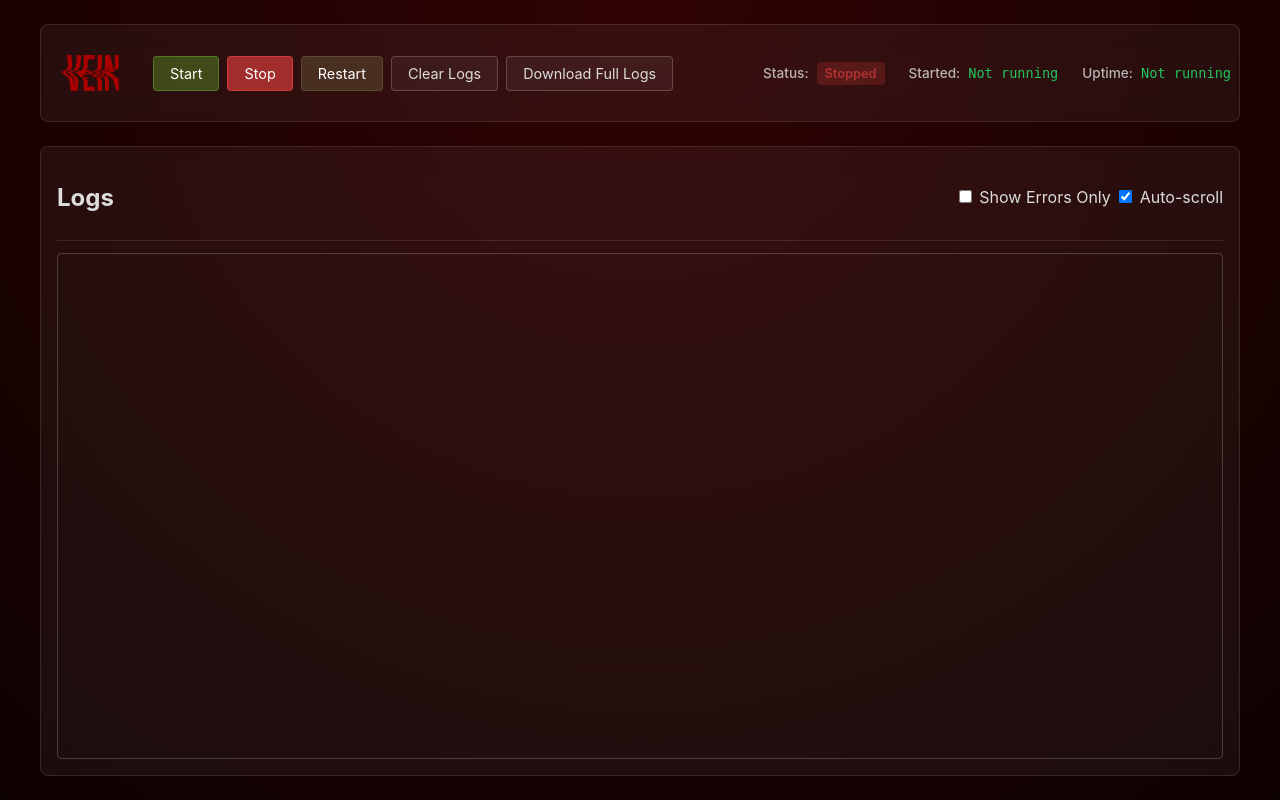
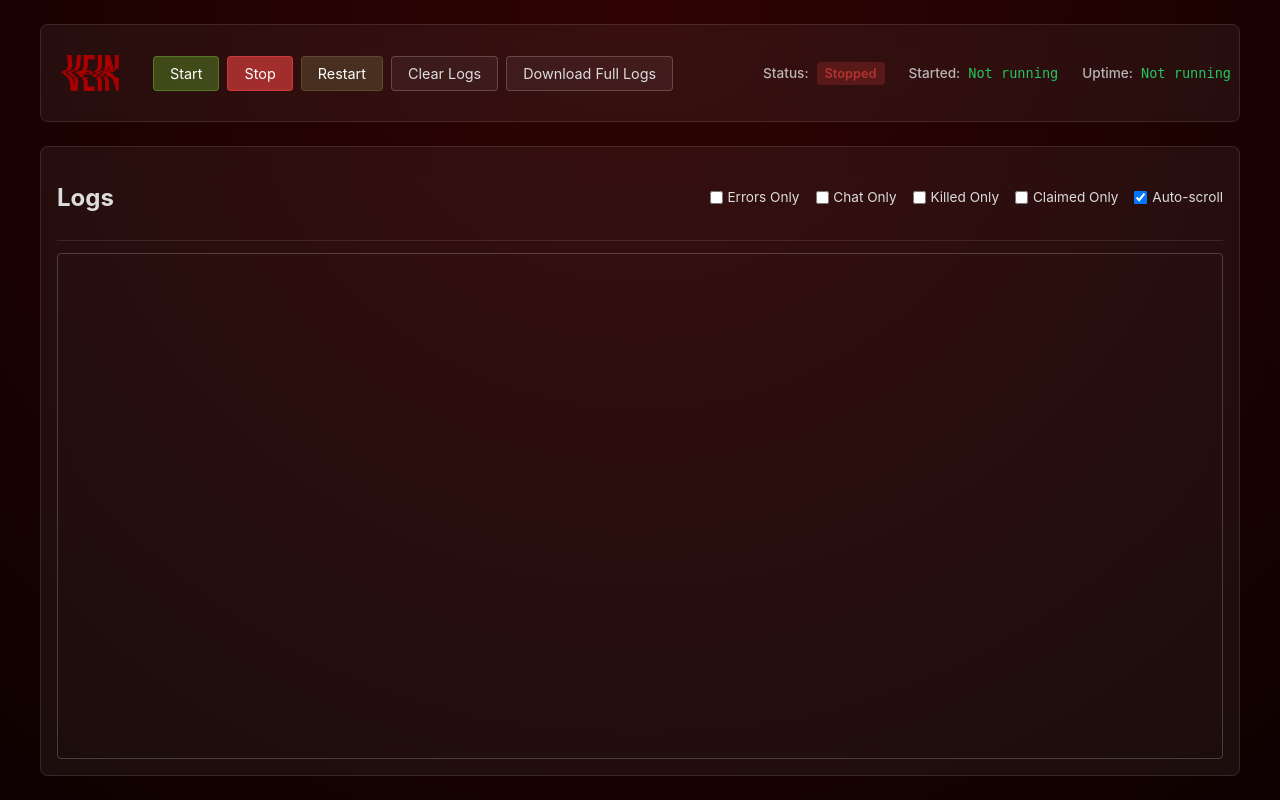
Before and after one commit to lennoknet/vein-server, a Flask app: page / in a window 1280 px wide. Run offline with Flask 3, Linux system fonts and the light colour scheme; data that the repository does not hold is empty.

Commit message:
Improve dashboard filters

```diff
--- a/dash/static/script.js
+++ b/dash/static/script.js
@@ -1,6 +1,9 @@
 const logsContainer = document.getElementById("logs");
 const autoScroll = document.getElementById("auto-scroll");
 const filterErrors = document.getElementById("filter-errors");
+const filterChat = document.getElementById("filter-chat");
+const filterKilled = document.getElementById("filter-killed");
+const filterClaimed = document.getElementById("filter-claimed");
 const statusBox = document.getElementById("restart-status");
 const dialog = document.getElementById("confirm-dialog");
 const confirmMessage = document.getElementById("confirm-message");
@@ -22,7 +25,18 @@ function highlightLog(line) {
   div.textContent = line;
 
   const lower = line.toLowerCase();
-  if (lower.includes("error")) {
+
+  // Check for different log types in priority order
+  if (lower.includes("logveinchat")) {
+    div.classList.add("log-line", "chat");
+    div.dataset.logType = "chat";
+  } else if (lower.includes("killed")) {
+    div.classList.add("log-line", "killed");
+    div.dataset.logType = "killed";
+  } else if (lower.includes("claimed")) {
+    div.classList.add("log-line", "claimed");
+    div.dataset.logType = "claimed";
+  } else if (lower.includes("error")) {
     div.classList.add("log-line", "error");
     div.dataset.logType = "error";
   } else if (lower.includes("warning") || lower.includes("warn")) {
@@ -40,13 +54,36 @@ function highlightLog(line) {
 
 function filterLogs() {
   const showErrorsOnly = filterErrors.checked;
+  const showChatOnly = filterChat.checked;
+  const showKilledOnly = filterKilled.checked;
+  const showClaimedOnly = filterClaimed.checked;
+
+  // Check if any exclusive filters are active
+  const exclusiveFilters = [showErrorsOnly, showChatOnly, showKilledOnly, showClaimedOnly];
+  const anyExclusiveFilter = exclusiveFilters.some(filter => filter);
 
   allLogElements.forEach(element => {
-    if (showErrorsOnly) {
-      element.style.display = element.dataset.logType === "error" ? "block" : "none";
-    } else {
-      element.style.display = "block";
+    let shouldShow = true;
+
+    if (anyExclusiveFilter) {
+      // If any exclusive filter is active, only show matching types
+      shouldShow = false;
+
+      if (showErrorsOnly && element.dataset.logType === "error") {
+        shouldShow = true;
+      }
+      if (showChatOnly && element.dataset.logType === "chat") {
+        shouldShow = true;
+      }
+      if (showKilledOnly && element.dataset.logType === "killed") {
+        shouldShow = true;
+      }
+      if (showClaimedOnly && element.dataset.logType === "claimed") {
+        shouldShow = true;
+      }
     }
+
+    element.style.display = shouldShow ? "block" : "none";
   });
 
   if (autoScroll.checked) {
@@ -129,8 +166,11 @@ document.getElementById("clear-logs").onclick = () => {
     .catch(() => alert("Failed to clear logs."));
 };
 
-// Add event listener for error filter
+// Add event listeners for all filters
 filterErrors.addEventListener("change", filterLogs);
+filterChat.addEventListener("change", filterLogs);
+filterKilled.addEventListener("change", filterLogs);
+filterClaimed.addEventListener("change", filterLogs);
 
 document.getElementById("restart-service").onclick = () => confirmAndRun("restart", "/restart-service");
 document.getElementById("stop-service").onclick = () => confirmAndRun("stop", "/stop-service");
--- a/dash/static/styles.css
+++ b/dash/static/styles.css
@@ -7,6 +7,9 @@
   --warning: #facc15;
   --text: #dddddd;
   --info: #60a5fa;
+  --chat: #a855f7;
+  --killed: #ef4444;
+  --claimed: #06b6d4;
   --border: rgba(255, 255, 255, 0.2);
 }
 
@@ -130,6 +133,26 @@ button:hover {
   margin-bottom: 0.75rem;
 }
 
+.logs-controls {
+  display: flex;
+  gap: 1rem;
+  align-items: center;
+  flex-wrap: wrap;
+}
+
+.logs-filter {
+  display: flex;
+  align-items: center;
+  gap: 0.3rem;
+  font-size: 0.85rem;
+  cursor: pointer;
+}
+
+.logs-filter input[type="checkbox"] {
+  margin: 0;
+  cursor: pointer;
+}
+
 .logs {
   flex: 1;
   overflow: auto;
@@ -176,6 +199,9 @@ button:hover {
 .log-line.error { color: var(--error); }
 .log-line.warning { color: var(--warning); }
 .log-line.info { color: var(--info); }
+.log-line.chat { color: var(--chat); }
+.log-line.killed { color: var(--killed); }
+.log-line.claimed { color: var(--claimed); }
 
 #confirm-dialog {
   border: none;
@@ -244,4 +270,10 @@ button:hover {
     align-items: flex-start;
     gap: 0.5rem;
   }
+
+  .logs-controls {
+    flex-direction: column;
+    gap: 0.5rem;
+    align-items: flex-start;
+  }
 }
--- a/dash/templates/index.html
+++ b/dash/templates/index.html
@@ -44,7 +44,19 @@
             <div class="logs-controls">
               <label class="logs-filter">
                 <input type="checkbox" id="filter-errors">
-                Show Errors Only
+                Errors Only
+              </label>
+              <label class="logs-filter">
+                <input type="checkbox" id="filter-chat">
+                Chat Only
+              </label>
+              <label class="logs-filter">
+                <input type="checkbox" id="filter-killed">
+                Killed Only
+              </label>
+              <label class="logs-filter">
+                <input type="checkbox" id="filter-claimed">
+                Claimed Only
               </label>
               <label class="logs-filter">
                 <input type="checkbox" id="auto-scroll" checked>
```
